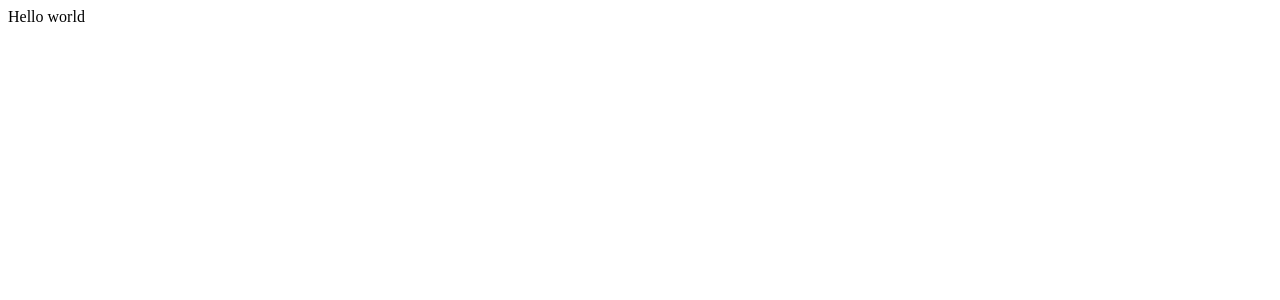
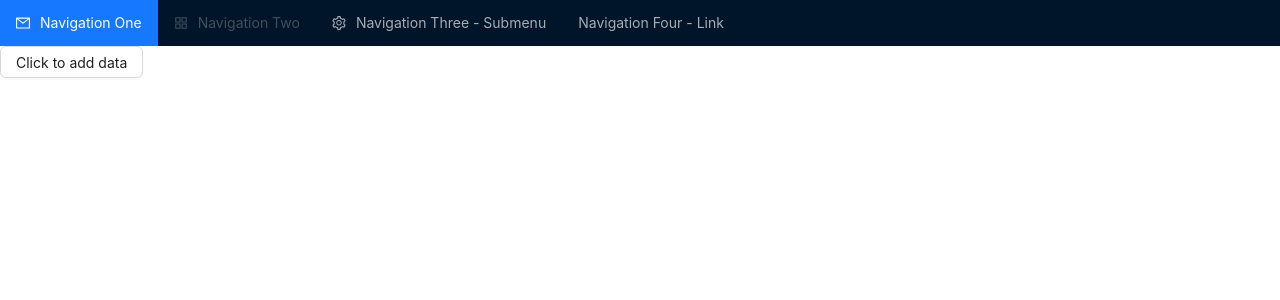
Before and after one commit to TungVietLe/fern-blog, a React (Create React App) app: page / in a window 1280 px wide. Shown: the top 300 px of the page. Built offline with nearby package versions, Linux system fonts and the light colour scheme.

Commit message:
navbar + `content` data structure

```diff
--- a/public/index.html
+++ b/public/index.html
@@ -9,24 +9,9 @@
       name="description"
       content="Web site created using create-react-app"
     />
-    <link rel="apple-touch-icon" href="%PUBLIC_URL%/logo192.png" />
-    <!--
-      manifest.json provides metadata used when your web app is installed on a
-      user's mobile device or desktop. See https://developers.google.com/web/fundamentals/web-app-manifest/
-    -->
-    <link rel="manifest" href="%PUBLIC_URL%/manifest.json" />
-    <!--
-      Notice the use of %PUBLIC_URL% in the tags above.
-      It will be replaced with the URL of the `public` folder during the build.
-      Only files inside the `public` folder can be referenced from the HTML.
-
-      Unlike "/favicon.ico" or "favicon.ico", "%PUBLIC_URL%/favicon.ico" will
-      work correctly both with client-side routing and a non-root public URL.
-      Learn how to configure a non-root public URL by running `npm run build`.
-    -->
     <title>React App</title>
   </head>
-  <body>
+  <body style="padding: 0; margin: 0;">
     <noscript>You need to enable JavaScript to run this app.</noscript>
     <div id="root"></div>
     <!--
--- a/src/App.js
+++ b/src/App.js
@@ -1,5 +1,14 @@
+import { ConfigProvider, Button } from 'antd';
+import NavBar from './component/NavBar';
+import AddBlogPage from './pages/AddBlogPage';
+
 function App() {
-	return <div className="App">Hello world</div>;
+	return (
+		<ConfigProvider>
+			<NavBar />
+			<AddBlogPage />
+		</ConfigProvider>
+	);
 }
 
 export default App;
--- /dev/null
+++ b/src/component/NavBar.js
@@ -0,0 +1,70 @@
+import React, { useState } from 'react';
+import { AppstoreOutlined, MailOutlined, SettingOutlined } from '@ant-design/icons';
+import { Menu } from 'antd';
+const items = [
+	{
+		label: 'Navigation One',
+		key: 'mail',
+		icon: <MailOutlined />,
+	},
+	{
+		label: 'Navigation Two',
+		key: 'app',
+		icon: <AppstoreOutlined />,
+		disabled: true,
+	},
+	{
+		label: 'Navigation Three - Submenu',
+		key: 'SubMenu',
+		icon: <SettingOutlined />,
+		children: [
+			{
+				type: 'group',
+				label: 'Item 1',
+				children: [
+					{
+						label: 'Option 1',
+						key: 'setting:1',
+					},
+					{
+						label: 'Option 2',
+						key: 'setting:2',
+					},
+				],
+			},
+			{
+				type: 'group',
+				label: 'Item 2',
+				children: [
+					{
+						label: 'Option 3',
+						key: 'setting:3',
+					},
+					{
+						label: 'Option 4',
+						key: 'setting:4',
+					},
+				],
+			},
+		],
+	},
+	{
+		label: (
+			<a onClick={onclick} href="/test" rel="noopener noreferrer">
+				Navigation Four - Link
+			</a>
+		),
+		key: 'alipay',
+	},
+];
+const NavBar = () => {
+	const [current, setCurrent] = useState('mail');
+	const onClick = (e) => {
+		console.log('click ', e);
+		setCurrent(e.key);
+	};
+	return (
+		<Menu theme="dark" onClick={onClick} selectedKeys={[current]} mode="horizontal" items={items} />
+	);
+};
+export default NavBar;
--- /dev/null
+++ b/src/dataStructure/Content.js
@@ -0,0 +1,21 @@
+export class Content {
+	constructor(id, title) {
+		this.id = id;
+		this.title = title;
+		this.text = '';
+		this.date = '';
+	}
+
+	getID() {
+		return this.id;
+	}
+	setID(i) {
+		this.id = i;
+	}
+	getTitle() {
+		return this.title;
+	}
+	setTitle(t) {
+		this.title = t;
+	}
+}
--- /dev/null
+++ b/src/firebase/config.js
@@ -0,0 +1,34 @@
+import { initializeApp } from 'firebase/app';
+//auth
+import { getAuth, GoogleAuthProvider } from 'firebase/auth';
+//firestore
+import { getFirestore } from 'firebase/firestore';
+//storage
+import { getStorage } from 'firebase/storage';
+
+// Initialize Firebase
+const firebaseConfig = {
+	apiKey: 'AIzaSyAZ98O4zZG-Sn4XoeOwCWTJ8BIKZat0O5M',
+	authDomain: 'fern-blog.firebaseapp.com',
+	projectId: 'fern-blog',
+	storageBucket: 'fern-blog.appspot.com',
+	messagingSenderId: '322314817390',
+	appId: '1:322314817390:web:38b0cb06b6d88995e8fb7f',
+};
+
+const app = initializeApp(firebaseConfig);
+
+// Authentication
+const auth = getAuth(app);
+const googleProvider = new GoogleAuthProvider();
+
+//FIRESTORE
+const db = getFirestore(app);
+
+//STORAGE
+const storage = getStorage(app);
+
+//export
+export { auth, googleProvider };
+export { db };
+export { storage };
--- /dev/null
+++ b/src/firebase/handler/handleAddData.js
@@ -0,0 +1,16 @@
+import { collection, addDoc } from 'firebase/firestore';
+import { db } from '../config';
+
+export async function handleAddData() {
+	try {
+		const docRef = await addDoc(collection(db, 'users'), {
+			first: 'Ada',
+			last: 'Lovelace',
+			born: 1815,
+		});
+		console.log('Document written with ID: ', docRef.id);
+	} catch (e) {
+		console.error('Error adding document: ', e);
+	}
+	return 'aaa';
+}
--- /dev/null
+++ b/src/pages/AddBlogPage.js
@@ -0,0 +1,14 @@
+import { ConfigProvider, Button } from 'antd';
+import { handleAddData } from '../firebase/handler/handleAddData';
+import { Content } from '../dataStructure/Content';
+
+function AddBlogPage() {
+	const c = new Content('as', 'Asd');
+	return (
+		<>
+			<Button onClick={handleAddData}>Click to add data</Button>
+		</>
+	);
+}
+
+export default AddBlogPage;
--- /dev/null
+++ b/src/styles/theme.js
@@ -0,0 +1 @@
+export default theme = {};
```
Also changed, not shown: public/robots.txt (deleted).
